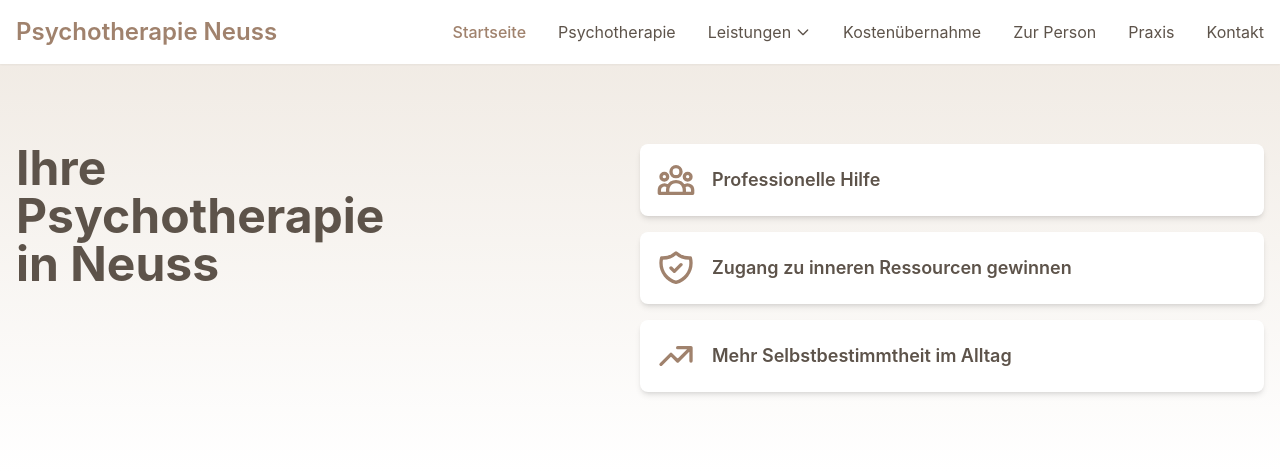
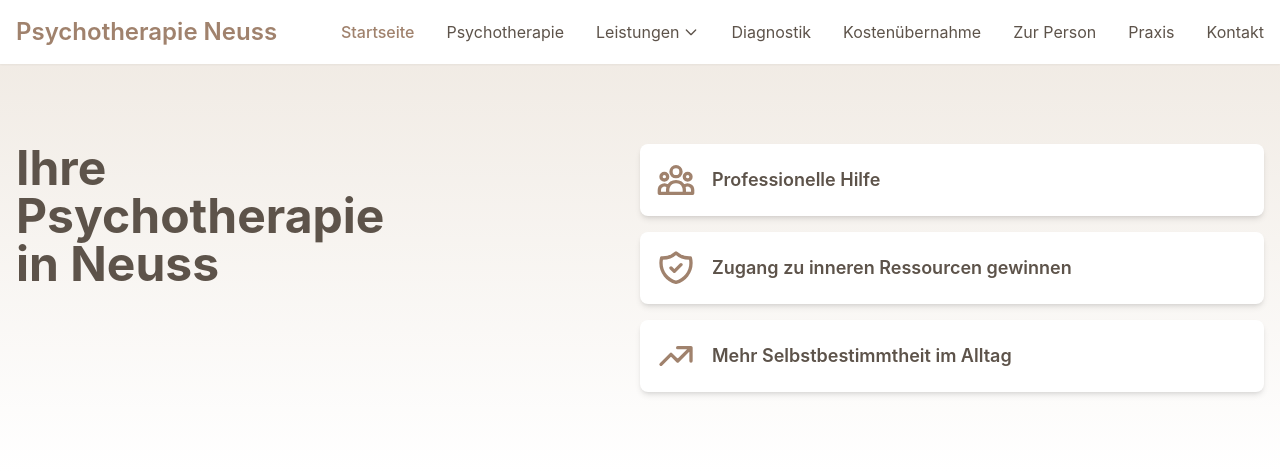
Before and after one commit to patrickjaja/psychotherapieneuss, a PHP site: page / in a window 1280 px wide. Shown: the top 471 px of the page. Run offline with PHP 8.4, Linux system fonts and the light colour scheme; some libraries are stand-ins or nearby versions.

Commit message:
Move Diagnostik to its own main menu item (between Leistungen and Kostenübernahme)

```diff
--- a/src/Controller/ServicesController.php
+++ b/src/Controller/ServicesController.php
@@ -34,35 +34,35 @@ class ServicesController extends BaseController
     public function diagnostik()
     {
         return $this->render('pages/services/diagnostik.html.twig', [
-            'current_page' => 'services'
+            'current_page' => 'diagnostik'
         ]);
     }
 
     public function diagnostikBdi()
     {
         return $this->render('pages/services/diagnostik/bdi-ii.html.twig', [
-            'current_page' => 'services'
+            'current_page' => 'diagnostik'
         ]);
     }
 
     public function diagnostikScid()
     {
         return $this->render('pages/services/diagnostik/scid-5-spq.html.twig', [
-            'current_page' => 'services'
+            'current_page' => 'diagnostik'
         ]);
     }
 
     public function diagnostikScl()
     {
         return $this->render('pages/services/diagnostik/scl-90.html.twig', [
-            'current_page' => 'services'
+            'current_page' => 'diagnostik'
         ]);
     }
 
     public function diagnostikCtq()
     {
         return $this->render('pages/services/diagnostik/ctq.html.twig', [
-            'current_page' => 'services'
+            'current_page' => 'diagnostik'
         ]);
     }
 }
--- a/templates/base.html.twig
+++ b/templates/base.html.twig
@@ -99,12 +99,12 @@
                             <li><a href="/leistungen/kognitive-verhaltenstherapie" class="block px-4 py-2 hover:bg-primary/10 hover:text-primary transition-colors">Kognitive Verhaltenstherapie</a></li>
                             <li><a href="/leistungen/coaching" class="block px-4 py-2 hover:bg-primary/10 hover:text-primary transition-colors">Coaching und Beratung</a></li>
                             <li><a href="/leistungen/online-therapie" class="block px-4 py-2 hover:bg-primary/10 hover:text-primary transition-colors">Online-Therapie</a></li>
-                            <li><a href="/leistungen/diagnostik" class="block px-4 py-2 hover:bg-primary/10 hover:text-primary transition-colors">Diagnostik</a></li>
                             <li class="lg:hidden border-t border-neutral/20 mt-2 pt-2">
                                 <a href="/leistungen" class="block px-4 py-2 hover:bg-primary/10 hover:text-primary transition-colors">Alle Leistungen →</a>
                             </li>
                         </ul>
                     </li>
+                    <li><a href="/leistungen/diagnostik" class="block py-2 lg:py-0 hover:text-primary transition-colors {% if current_page == 'diagnostik' %}text-primary font-medium{% endif %}">Diagnostik</a></li>
                     <li><a href="/kostenuebernahme" class="block py-2 lg:py-0 hover:text-primary transition-colors {% if current_page == 'costs' %}text-primary font-medium{% endif %}">Kostenübernahme</a></li>
                     <li><a href="/zur-person" class="block py-2 lg:py-0 hover:text-primary transition-colors {% if current_page == 'about' %}text-primary font-medium{% endif %}">Zur Person</a></li>
                     <li><a href="/praxis" class="block py-2 lg:py-0 hover:text-primary transition-colors {% if current_page == 'practice' %}text-primary font-medium{% endif %}">Praxis</a></li>
```
